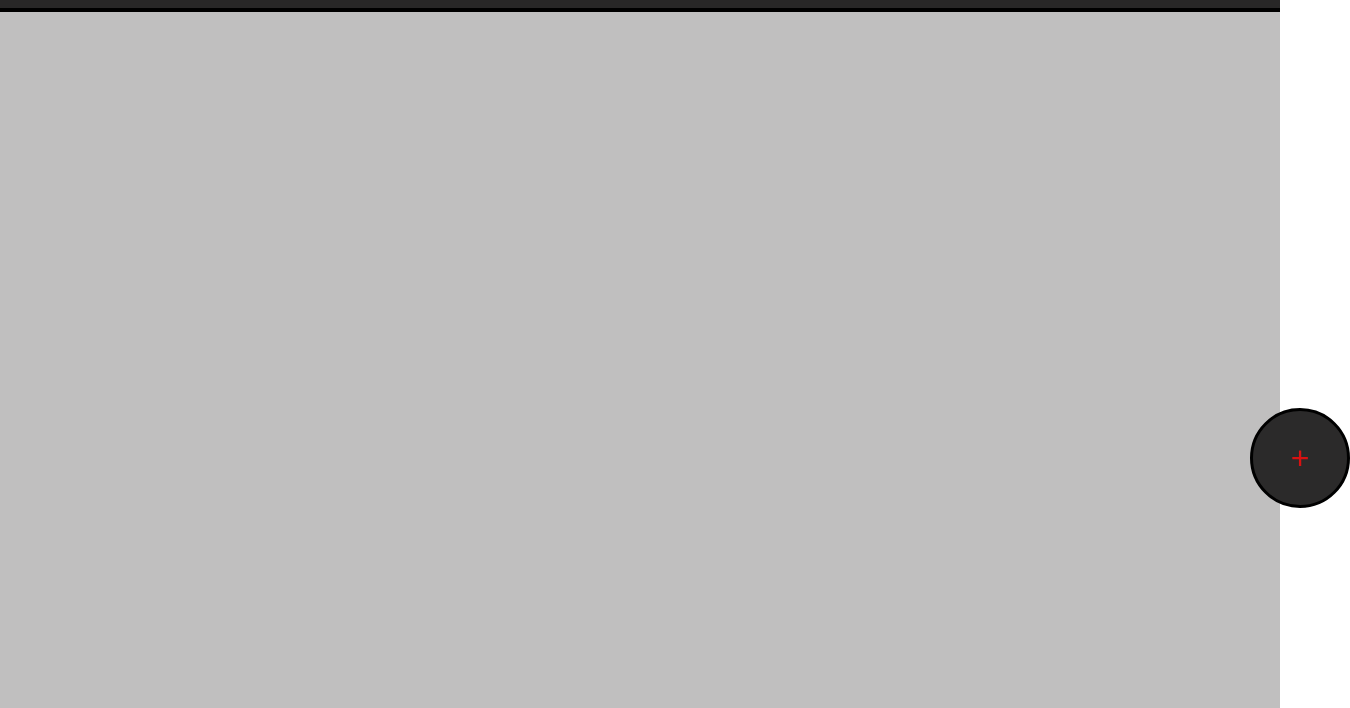
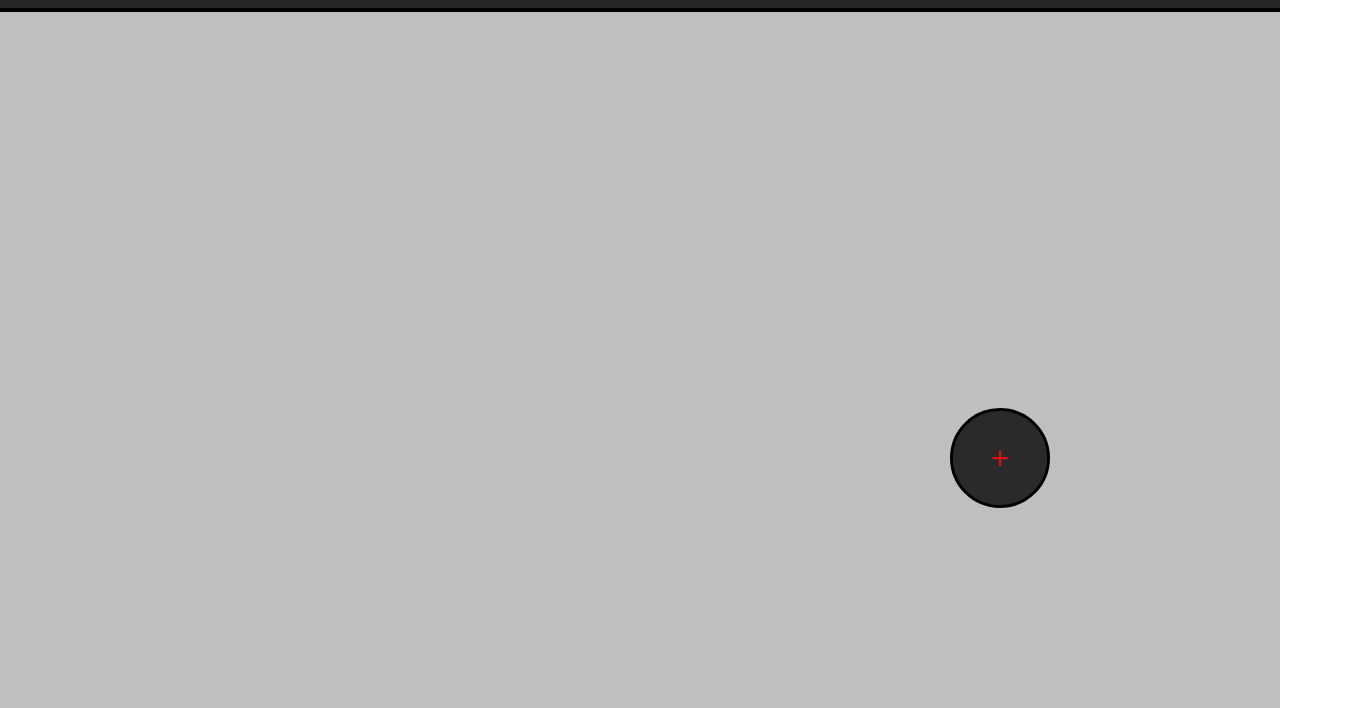
Before and after one commit to gmithu/array-storing, a plain HTML site: page index.html in a window 1280 px wide. Shown: the part 92-800 px from the top of the page, 1350 px wide, since content can reach past the window. Drawn offline with Linux system fonts and the light colour scheme.

Commit message:
change layot

```diff
--- a/style.css
+++ b/style.css
@@ -26,7 +26,7 @@ body {
     color: rgb(217, 17, 17);
     position: absolute;
     top: 500px;
-    left: 1200px;
+    left: 900px;
 
 }
 
```
